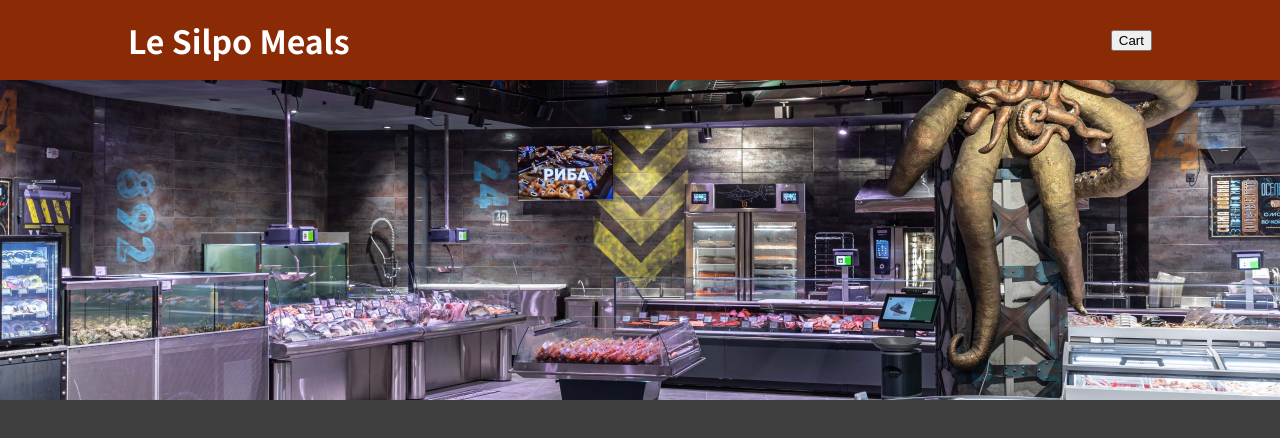
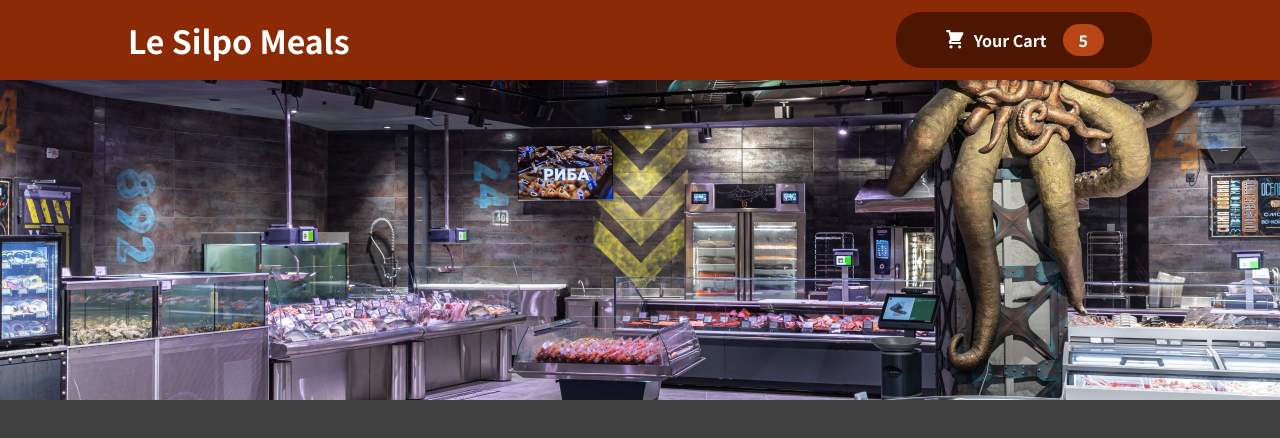
Before and after one commit to nikita-parkhomenko/food_order, a React (Create React App) app: page / in a window 1280 px wide. Shown: the top 438 px of the page. Built offline with nearby package versions, Linux system fonts and the light colour scheme.

Commit message:
add HeaderCartButton component

```diff
--- /dev/null
+++ b/src/components/Cart/CartIcon.js
@@ -0,0 +1,13 @@
+const CartIcon = () => {
+    return (
+        <svg
+            xmlns='http://www.w3.org/2000/svg'
+            viewBox='0 0 20 20'
+            fill='currentColor'
+        >
+            <path d='M3 1a1 1 0 000 2h1.22l.305 1.222a.997.997 0 00.01.042l1.358 5.43-.893.892C3.74 11.846 4.632 14 6.414 14H15a1 1 0 000-2H6.414l1-1H14a1 1 0 00.894-.553l3-6A1 1 0 0017 3H6.28l-.31-1.243A1 1 0 005 1H3zM16 16.5a1.5 1.5 0 11-3 0 1.5 1.5 0 013 0zM6.5 18a1.5 1.5 0 100-3 1.5 1.5 0 000 3z' />
+        </svg>
+    );
+};
+
+export default CartIcon;
--- a/src/components/Layout/Header.js
+++ b/src/components/Layout/Header.js
@@ -3,11 +3,13 @@ import React from 'react';
 import classes from './Header.module.css';
 import leSilpoImage from '../../assets/silpo_banner.jpg';
 
+import HeaderCartButton from './HeaderCartButton';
+
 const Header = props => {
     return <>
         <header className={classes.header}>
             <h1>Le Silpo Meals</h1>
-            <button>Cart</button>
+            <HeaderCartButton />
         </header>
         <div className={classes["main-image"]}>
             <img src={leSilpoImage} alt="brand banner" />
--- /dev/null
+++ b/src/components/Layout/HeaderCartButton.js
@@ -0,0 +1,18 @@
+import React from 'react';
+
+import classes from './HeaderCartButton.module.css';
+import CartIcon from '../Cart/CartIcon';
+
+const HeaderCartButton = props => {
+    return <button className={classes.button}>
+        <span className={classes.icon}>
+            <CartIcon />
+        </span>
+        <span>Your Cart</span>
+        <span className={classes.badge}>
+            5
+        </span>
+    </button>
+}
+
+export default HeaderCartButton;
--- /dev/null
+++ b/src/components/Layout/HeaderCartButton.module.css
@@ -0,0 +1,59 @@
+.button {
+    cursor: pointer;
+    font: inherit;
+    border: none;
+    background-color: #4d1601;
+    color: white;
+    padding: 0.75rem 3rem;
+    display: flex;
+    justify-content: space-around;
+    align-items: center;
+    border-radius: 25px;
+    font-weight: bold;
+  }
+
+  .button:hover,
+  .button:active {
+    background-color: #2c0d00;
+  }
+
+  .icon {
+    width: 1.35rem;
+    height: 1.35rem;
+    margin-right: 0.5rem;
+  }
+
+  .badge {
+    background-color: #b94517;
+    padding: 0.25rem 1rem;
+    border-radius: 25px;
+    margin-left: 1rem;
+    font-weight: bold;
+  }
+
+  .button:hover .badge,
+  .button:active .badge {
+    background-color: #92320c;
+  }
+
+  .bump {
+    animation: bump 300ms ease-out;
+  }
+
+  @keyframes bump {
+    0% {
+      transform: scale(1);
+    }
+    10% {
+      transform: scale(0.9);
+    }
+    30% {
+      transform: scale(1.1);
+    }
+    50% {
+      transform: scale(1.15);
+    }
+    100% {
+      transform: scale(1);
+    }
+  }
```
